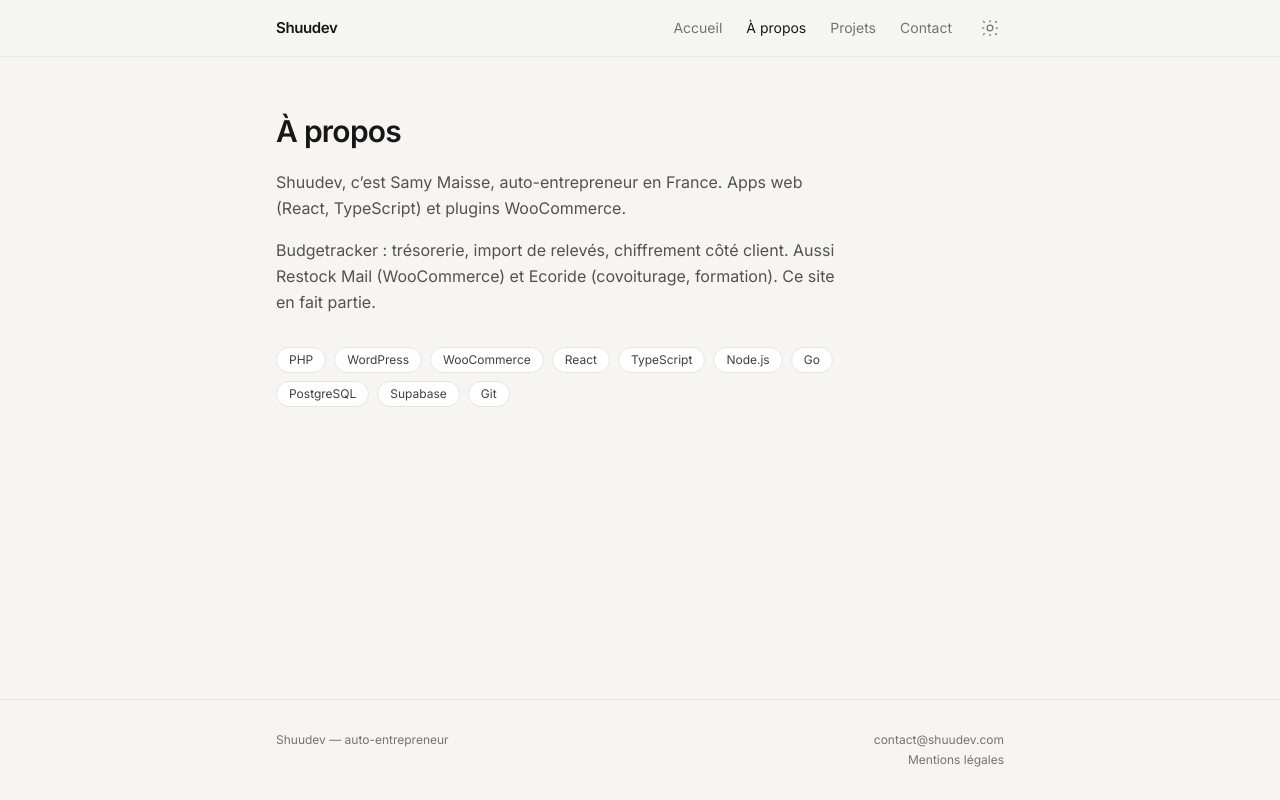
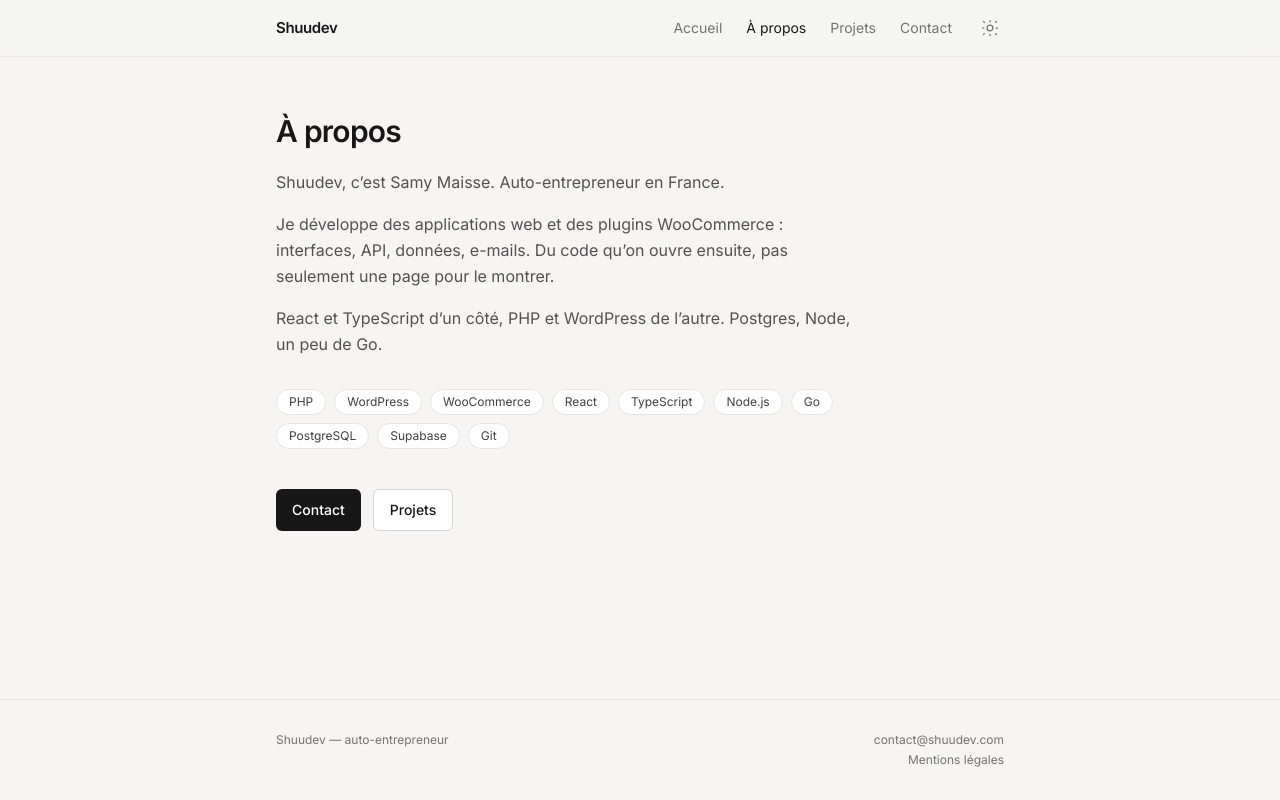
Before and after one commit to Shuugaa/personal-portfolio, a React (Vite) app: page /about in a window 1280 px wide. Built offline with nearby package versions, Linux system fonts and the light colour scheme.

Commit message:
Réécrire la page À propos, sans recaser la liste des projets.

```diff
--- a/src/pages/About.tsx
+++ b/src/pages/About.tsx
@@ -1,3 +1,5 @@
+import { Link } from 'react-router-dom';
+
 const skills = [
   'PHP',
   'WordPress',
@@ -15,12 +17,14 @@ const About: React.FC = () => (
   <div className="max-w-xl">
     <h1 className="text-3xl font-semibold tracking-tight">À propos</h1>
     <p className="mt-5 text-neutral-600 dark:text-neutral-400 leading-relaxed">
-      Shuudev, c’est Samy Maisse, auto-entrepreneur en France. Apps web (React, TypeScript)
-      et plugins WooCommerce.
+      Shuudev, c’est Samy Maisse. Auto-entrepreneur en France.
     </p>
     <p className="mt-4 text-neutral-600 dark:text-neutral-400 leading-relaxed">
-      Budgetracker : trésorerie, import de relevés, chiffrement côté client. Aussi Restock Mail
-      (WooCommerce) et Ecoride (covoiturage, formation). Ce site en fait partie.
+      Je développe des applications web et des plugins WooCommerce : interfaces, API, données,
+      e-mails. Du code qu’on ouvre ensuite, pas seulement une page pour le montrer.
+    </p>
+    <p className="mt-4 text-neutral-600 dark:text-neutral-400 leading-relaxed">
+      React et TypeScript d’un côté, PHP et WordPress de l’autre. Postgres, Node, un peu de Go.
     </p>
     <div className="mt-8 flex flex-wrap gap-2">
       {skills.map((skill) => (
@@ -32,6 +36,20 @@ const About: React.FC = () => (
         </span>
       ))}
     </div>
+    <div className="mt-10 flex flex-wrap gap-3">
+      <Link
+        to="/contact"
+        className="inline-flex items-center rounded-md bg-neutral-900 dark:bg-white text-white dark:text-neutral-900 text-sm font-medium px-4 py-2.5 hover:opacity-90"
+      >
+        Contact
+      </Link>
+      <Link
+        to="/projects"
+        className="inline-flex items-center rounded-md border border-neutral-300 dark:border-neutral-700 bg-white dark:bg-neutral-900 text-sm font-medium px-4 py-2.5 hover:border-neutral-400"
+      >
+        Projets
+      </Link>
+    </div>
   </div>
 );
 
```
